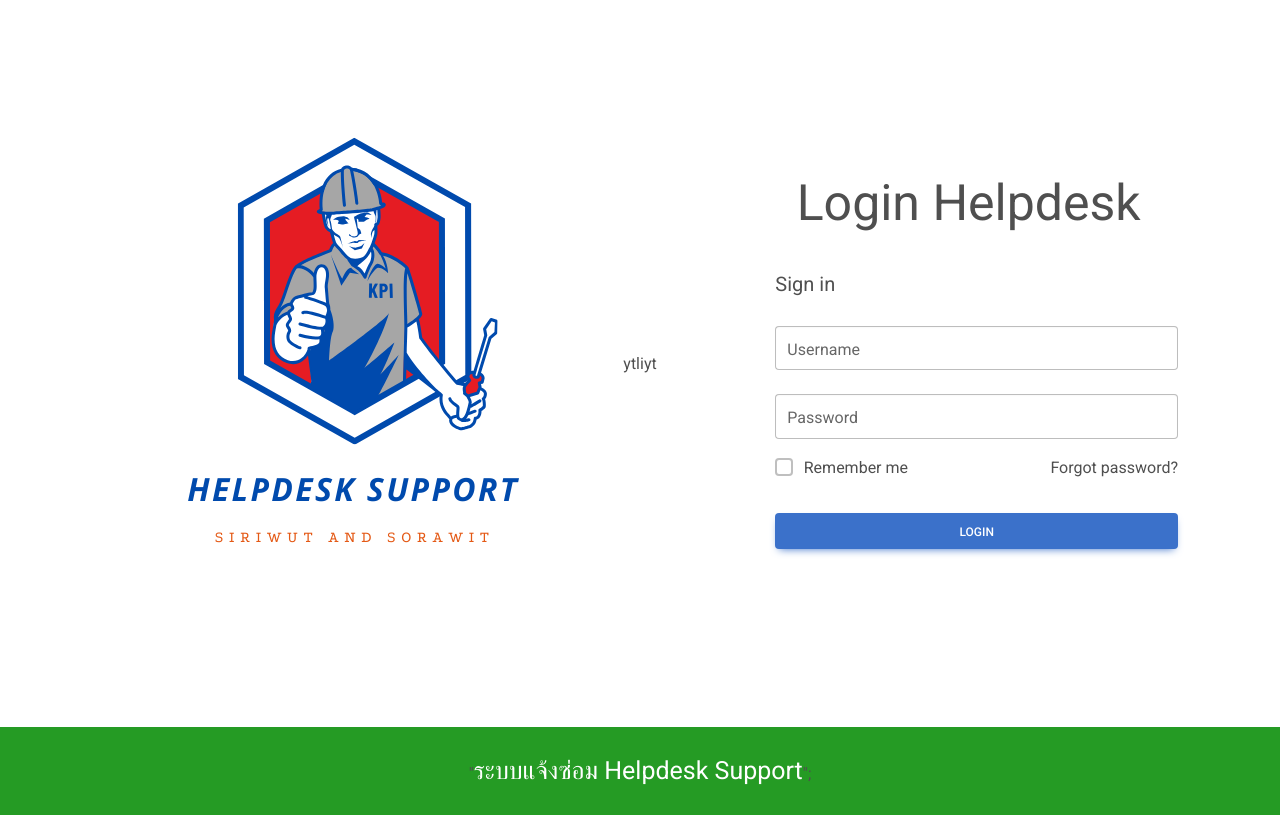
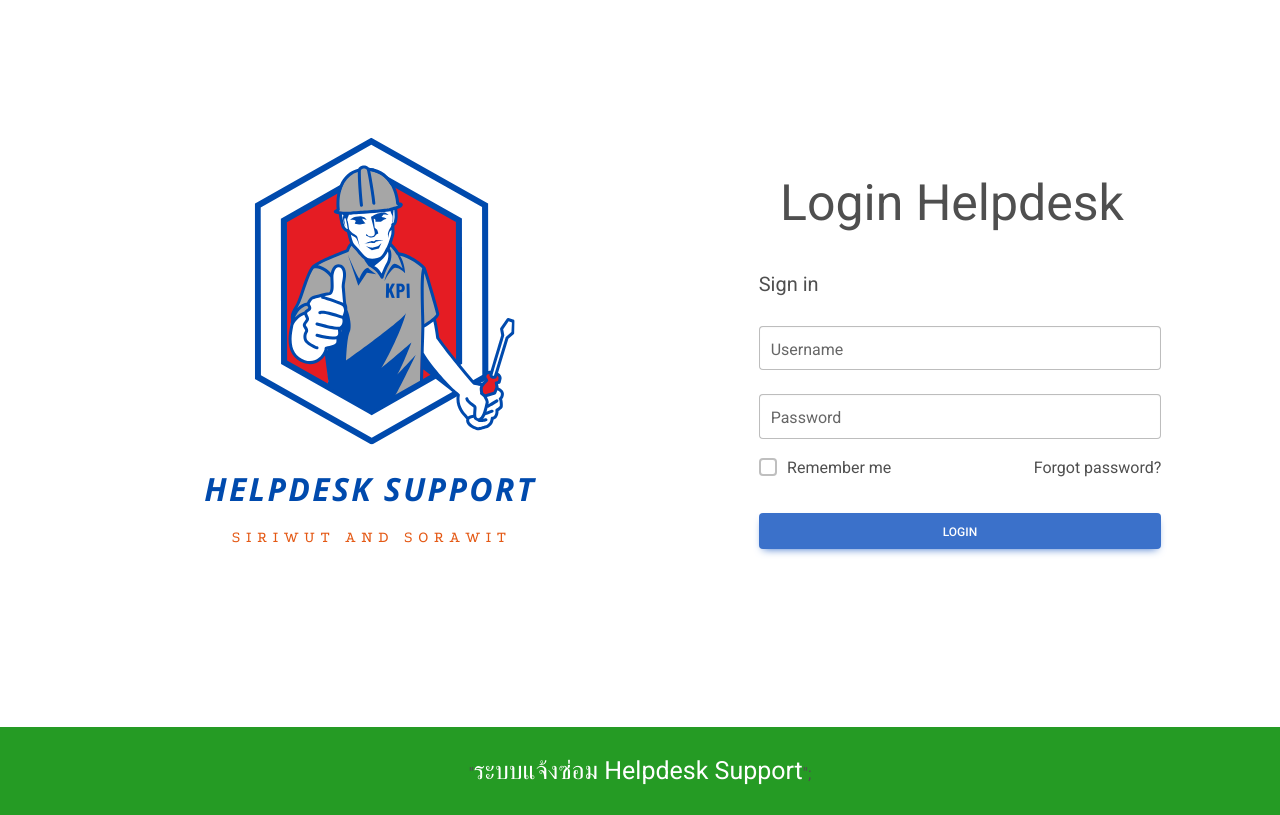
Before and after one commit to Siriwut15/Repair_V1, a PHP site: page / in a window 1280 px wide. Run offline with PHP 8.4, Linux system fonts and the light colour scheme.

Commit message:
Update index.php

```diff
--- a/index.php
+++ b/index.php
@@ -39,7 +39,7 @@ height: 100%;
       <div class="col-md-9 col-lg-6 col-xl-5">
         <img src="admin/dist/img/Helpdesk-V3.png"
           class="img-fluid" alt="Sample image">
-      </div> ytliyt
+      </div>
 
 
 
```
